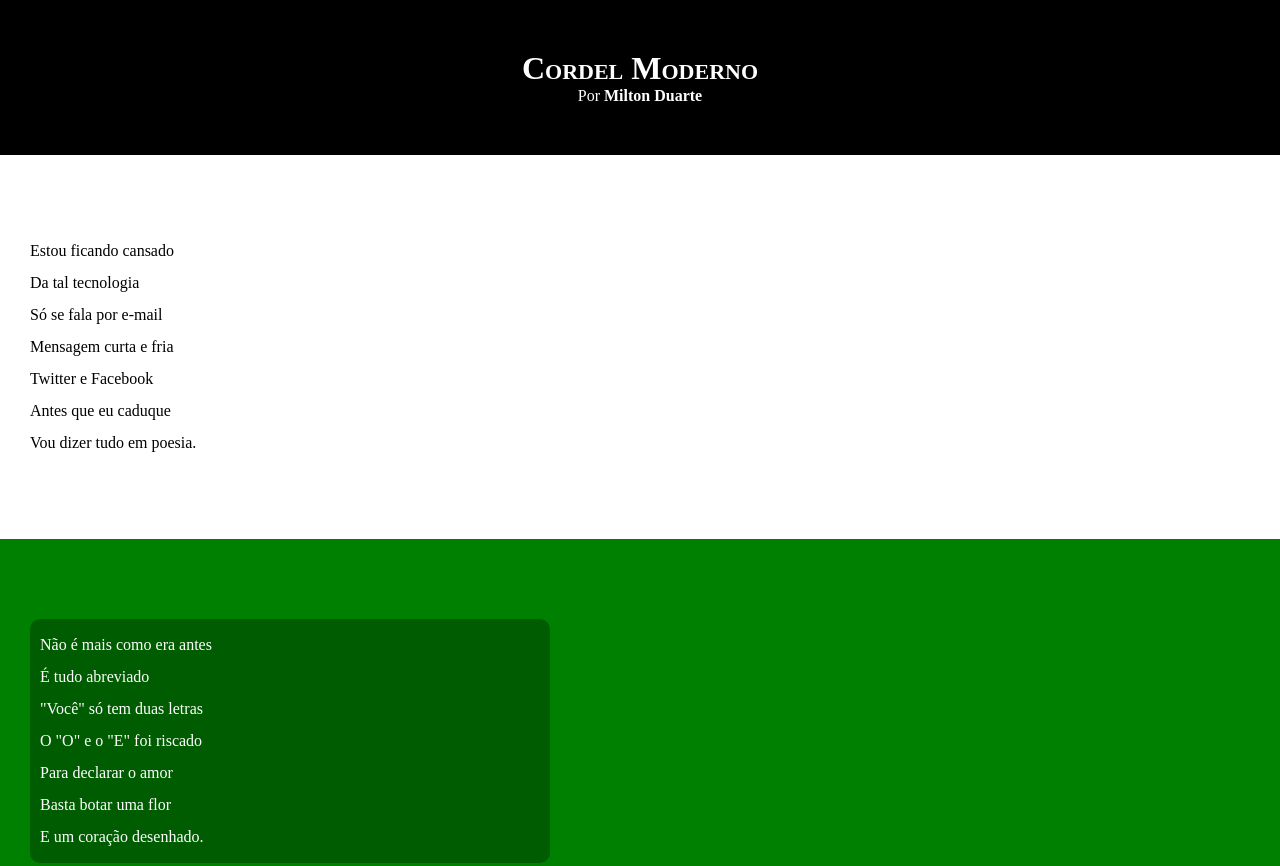
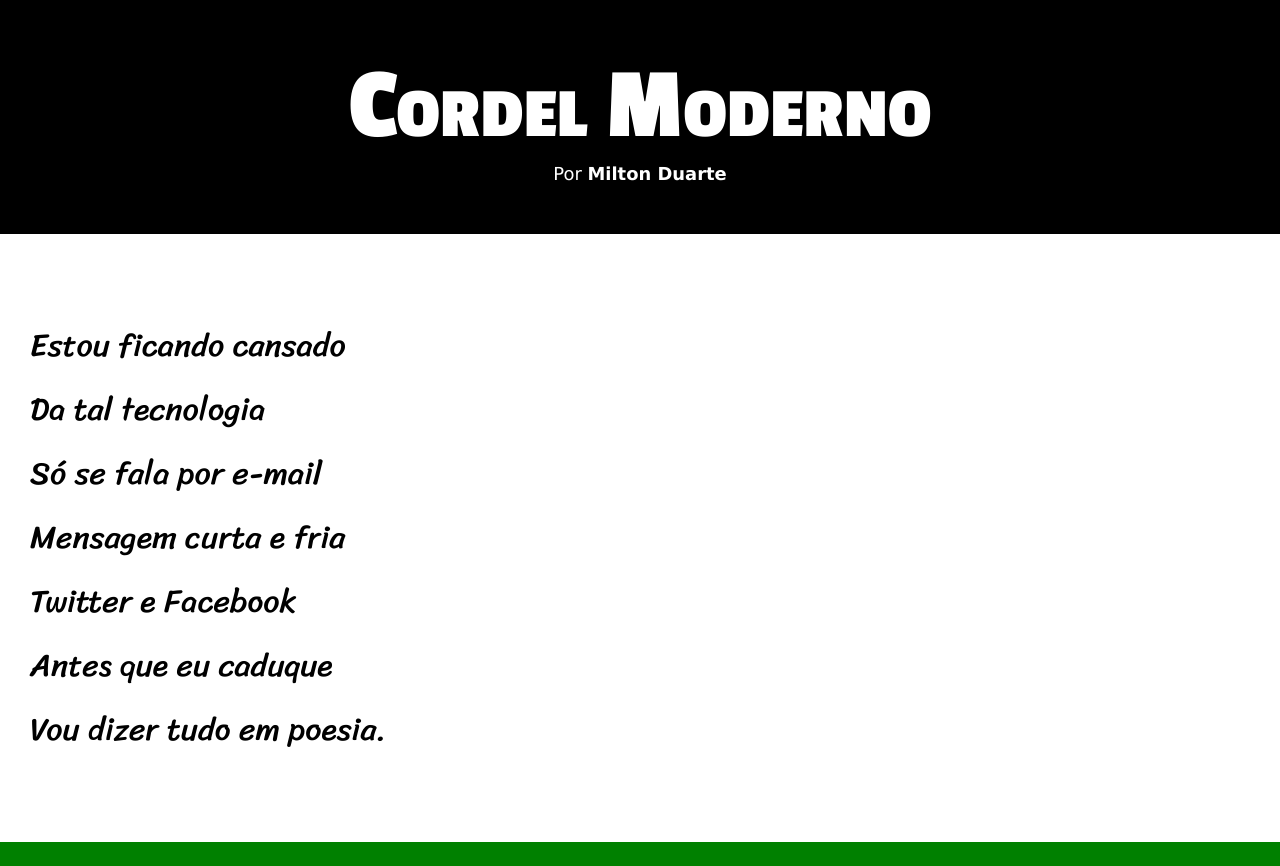
Before and after one commit to Samuel77743/html-css, a plain HTML site: page desafios/desafio12/index.html in a window 1280 px wide. Shown: the top 866 px of the page. Drawn offline with Linux system fonts and the light colour scheme.

Commit message:
Designer do site desenvolvido

```diff
--- a/desafios/desafio12/estilo/style.css
+++ b/desafios/desafio12/estilo/style.css
@@ -1,4 +1,12 @@
 @charset "UTF-8";
+
+@import url('https://fonts.googleapis.com/css2?family=Passion+One:wght@400;700&family=Sriracha&display=swap');
+
+:root{
+    --fonte1: Verdana, Geneva, Tahoma, sans-serif;
+    --fonte2: 'Passion One', cursive, sans-serif;
+    --fonte3: 'Sriracha', cursive, sans-serif;
+}
 
 *{
     margin: 0;
@@ -8,6 +16,7 @@
 html, body{
     min-height: 100vh;
     background-color: azure;
+    font-family: var(--fonte1);
 }
 
 header{
@@ -19,10 +28,13 @@
 header > h1{
     padding-top: 50px;
     font-variant: small-caps;
+    font-family: var(--fonte2);
+    font-size: 8vw;
 }
 
 header > p{
     padding-bottom: 50px;
+    font-size: 1.4vw;
 }
 
 .links{
@@ -40,6 +52,8 @@
     padding-bottom: 10vh;
     line-height: 2em;
     padding-left: 30px;
+    font-family: var(--fonte3);
+    font-size: 2.5vw;
 }
 
 section.normal{
@@ -52,15 +66,15 @@
 }
 
 section.imagem > p{
+    display: inline-block;
     background-color: rgba(0, 0, 0, 0.288);
-    width: 500px;
     padding: 10px;
     border-radius: 10px;
 }
-
 
 footer{
     background-color: black;
     text-align: center;
     color: white;
+    padding: 20px;
 }
--- a/desafios/desafio12/index.html
+++ b/desafios/desafio12/index.html
@@ -74,7 +74,7 @@
             </p>
         </section>
 
-        <section class="normal">
+        <section id="ultima" class="normal">
             <p>
                 Agora, escrevo e envio<br>
                 Chegando na mesma hora<br>
```
